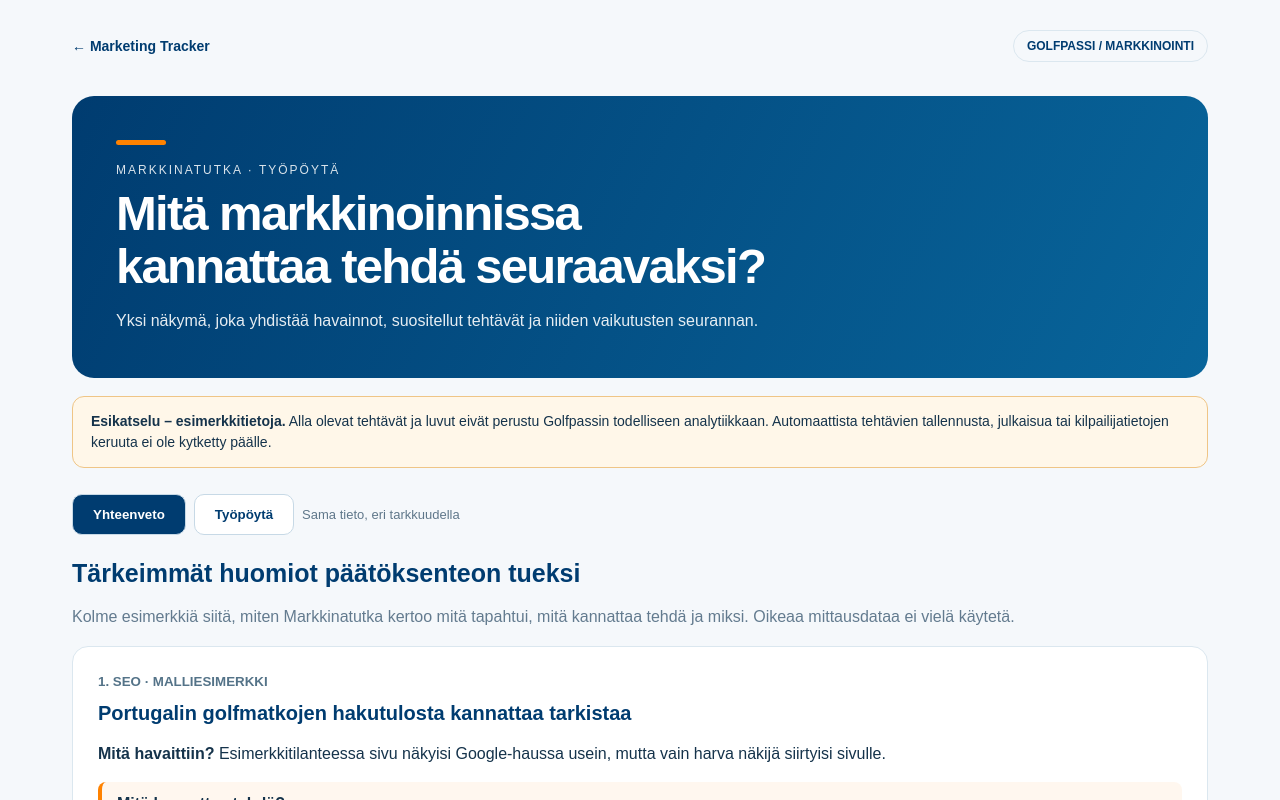
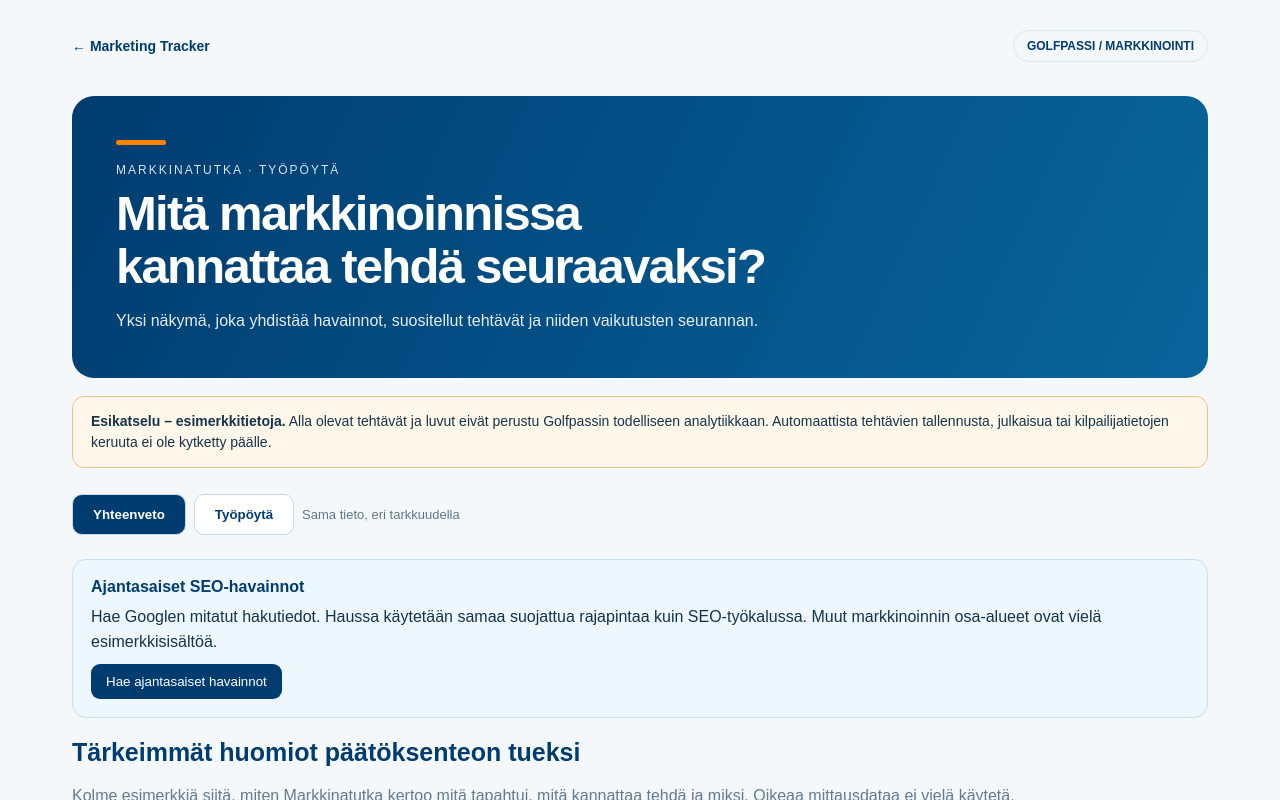
Before and after one commit to skippari-gh/golfpassi-marketing-tracker, a Next.js app: page /markkinatutka in a window 1280 px wide. Shown: the top 800 px of the page. Built offline with nearby package versions, Linux system fonts and the light colour scheme.

Commit message:
Add on-demand authenticated SEO observations to both dashboard views

```diff
--- a/app/markkinatutka/MarkkinatutkaViewSwitch.tsx
+++ b/app/markkinatutka/MarkkinatutkaViewSwitch.tsx
@@ -1,22 +1,55 @@
 'use client'
 import { demoInsights } from './demo-insights'
 import {useState,type ReactNode} from 'react'
+import { createClient } from '@supabase/supabase-js'
+import { seoOpportunityToInsight, type MarketingInsight, type MeasuredSeoOpportunity } from '../../lib/marketing-insight-model'
 import Link from 'next/link'
 
 
 export default function MarkkinatutkaViewSwitch({professional}:{professional:ReactNode}){
  const [view,setView]=useState<'overview'|'workbench'>('overview')
+ const [measured,setMeasured]=useState<MarketingInsight[]|null>(null)
+ const [fetching,setFetching]=useState(false)
+ const [error,setError]=useState('')
+ const [period,setPeriod]=useState('')
+ async function refreshMeasured(){
+  if(fetching)return
+  setFetching(true);setError('')
+  try{
+   const url=process.env.NEXT_PUBLIC_SUPABASE_URL
+   const key=process.env.NEXT_PUBLIC_SUPABASE_ANON_KEY
+   if(!url||!key)throw new Error('Kirjautumista ei ole määritelty tähän ympäristöön.')
+   const auth=createClient(url,key,{auth:{persistSession:true,autoRefreshToken:true,detectSessionInUrl:true}})
+   const {data:{session}}=await auth.auth.getSession()
+   if(!session)throw new Error('Kirjaudu ensin SEO-sivulla, jotta voit tarkastella oikeaa dataa.')
+   const response=await fetch('/api/markkinatutka/seo',{headers:{Authorization:'Bearer '+session.access_token},cache:'no-store'})
+   const report=await response.json()
+   if(!response.ok)throw new Error(String(report.error||'Tietojen hakeminen epäonnistui.'))
+   const dateRange=String(report.startDate)+'–'+String(report.endDate)
+   setPeriod(dateRange)
+   setMeasured((report.opportunities as MeasuredSeoOpportunity[]).map(x=>seoOpportunityToInsight(x,dateRange,String(report.property))))
+  }catch(e){setMeasured(null);setError(e instanceof Error?e.message:'Tietojen haku epäonnistui.')}
+  finally{setFetching(false)}
+ }
  return <div>
   <nav aria-label="Näkymän valinta" style={{display:'flex',gap:8,flexWrap:'wrap',alignItems:'center',margin:'24px 0'}}>
    <button type="button" aria-pressed={view==='overview'} onClick={()=>setView('overview')} style={{padding:'12px 20px',background:view==='overview'?'#003c70':'white',color:view==='overview'?'white':'#003c70',border:'1px solid #c7d9e6',borderRadius:10,fontWeight:700,cursor:'pointer'}}>Yhteenveto</button>
    <button type="button" aria-pressed={view==='workbench'} onClick={()=>setView('workbench')} style={{padding:'12px 20px',background:view==='workbench'?'#003c70':'white',color:view==='workbench'?'white':'#003c70',border:'1px solid #c7d9e6',borderRadius:10,fontWeight:700,cursor:'pointer'}}>Työpöytä</button>
    <span style={{fontSize:13,color:'#5f778a'}}>Sama tieto, eri tarkkuudella</span>
   </nav>
-  {view==='workbench'? professional :
+  <section style={{background:'#eef7fd',border:'1px solid #c9e1ef',padding:18,borderRadius:14,marginBottom:20}}>
+   <strong style={{color:'#003c70'}}>Ajantasaiset SEO-havainnot</strong>
+   <p style={{margin:'9px 0',lineHeight:1.55}}>Hae Googlen mitatut hakutiedot. Haussa käytetään samaa suojattua rajapintaa kuin SEO-työkalussa. Muut markkinoinnin osa-alueet ovat vielä esimerkkisisältöä.</p>
+   <button type="button" onClick={()=>void refreshMeasured()} disabled={fetching} style={{padding:'10px 15px',background:'#003c70',border:0,color:'white',borderRadius:9}}>{fetching?'Haetaan…':'Hae ajantasaiset havainnot'}</button>
+   {error&&<p role="alert">{error} <Link href="/markkinatutka/seo">Avaa kirjautuminen / SEO-työkalu →</Link></p>}
+   {measured&&<p role="status">Google Search Console · {period} · {measured.length} tarkistettavaa havaintoa. Tämä ei mittaa suoraan myyntivaikutusta.</p>}
+  </section>
+  {view==='workbench'? <>{measured!==null&&<MeasuredInsights insights={measured} detailed/>}{professional}</> :
    <section aria-label="Johdon yhteenveto">
     <h2 style={{color:'#003c70',fontSize:25,margin:'10px 0'}}>Tärkeimmät huomiot päätöksenteon tueksi</h2>
     <p style={{color:'#637b8f',lineHeight:1.6}}>Kolme esimerkkiä siitä, miten Markkinatutka kertoo mitä tapahtui, mitä kannattaa tehdä ja miksi. Oikeaa mittausdataa ei vielä käytetä.</p>
     <div style={{display:'grid',gap:14}}>
+     {measured!==null&&<MeasuredInsights insights={measured}/>}
      {demoInsights.map((s,i)=><article key={s.id} style={{border:'1px solid #dbe7ef',background:'white',borderRadius:16,padding:'clamp(17px,3vw,25px)'}}>
       <small style={{fontWeight:700,color:'#547388'}}>{i+1}. {s.channel.toUpperCase()} · MALLIESIMERKKI</small>
       <h3 style={{fontSize:20,color:'#003c70',margin:'12px 0'}}>{s.title}</h3>
@@ -32,3 +65,19 @@ export default function MarkkinatutkaViewSwitch({professional}:{professional:Rea
    </section>}
  </div>
 }
+
+function MeasuredInsights({insights,detailed=false}:{insights:MarketingInsight[];detailed?:boolean}){
+ return <section aria-label="Oikeat SEO-havainnot" style={{display:'grid',gap:12,margin:'18px 0'}}>
+  <h3 style={{color:'#003c70',margin:0}}>Googlesta mitatut SEO-havainnot</h3>
+  {insights.length===0&&<p>Valituilla säännöillä ei löytynyt tarkistettavia SEO-havaintoja.</p>}
+  {insights.map(s=><article key={s.id} style={{background:'#fff',border:'1px solid #c8dce9',borderRadius:14,padding:20}}>
+   <small style={{color:'#516c81',fontWeight:700}}>MITATTU · {s.channel} · {s.priority} prioriteetti</small>
+   <h4 style={{margin:'10px 0',color:'#003c70',fontSize:18}}>{s.title}</h4>
+   <p><strong>Havainto: </strong>{s.analysis}</p>
+   <p><strong>Suositus: </strong>{s.action}</p>
+   <p><strong>Perustelu: </strong>{s.reason}</p>
+   {detailed&&<details><summary style={{cursor:'pointer',fontWeight:700}}>Näytä lähde ja tarkemmat mittarit</summary><p>{s.detail}</p><p>Lähde: {s.source} · Ajanjakso: {s.observedPeriod}</p></details>}
+   <Link href={s.href} style={{color:'#003c70',fontWeight:700}}>Tarkista SEO-sivulla →</Link>
+  </article>)}
+ </section>
+}
```
